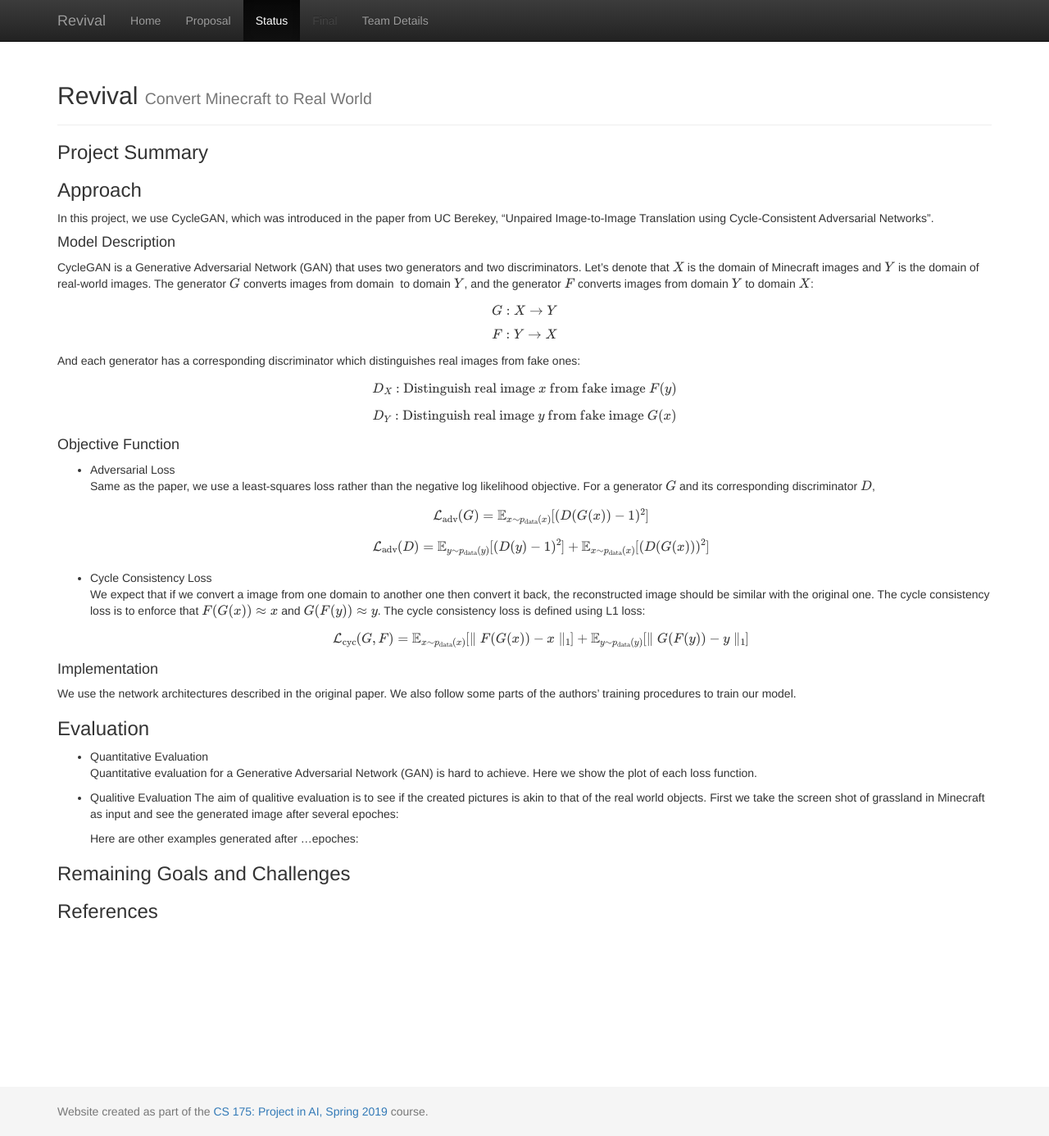
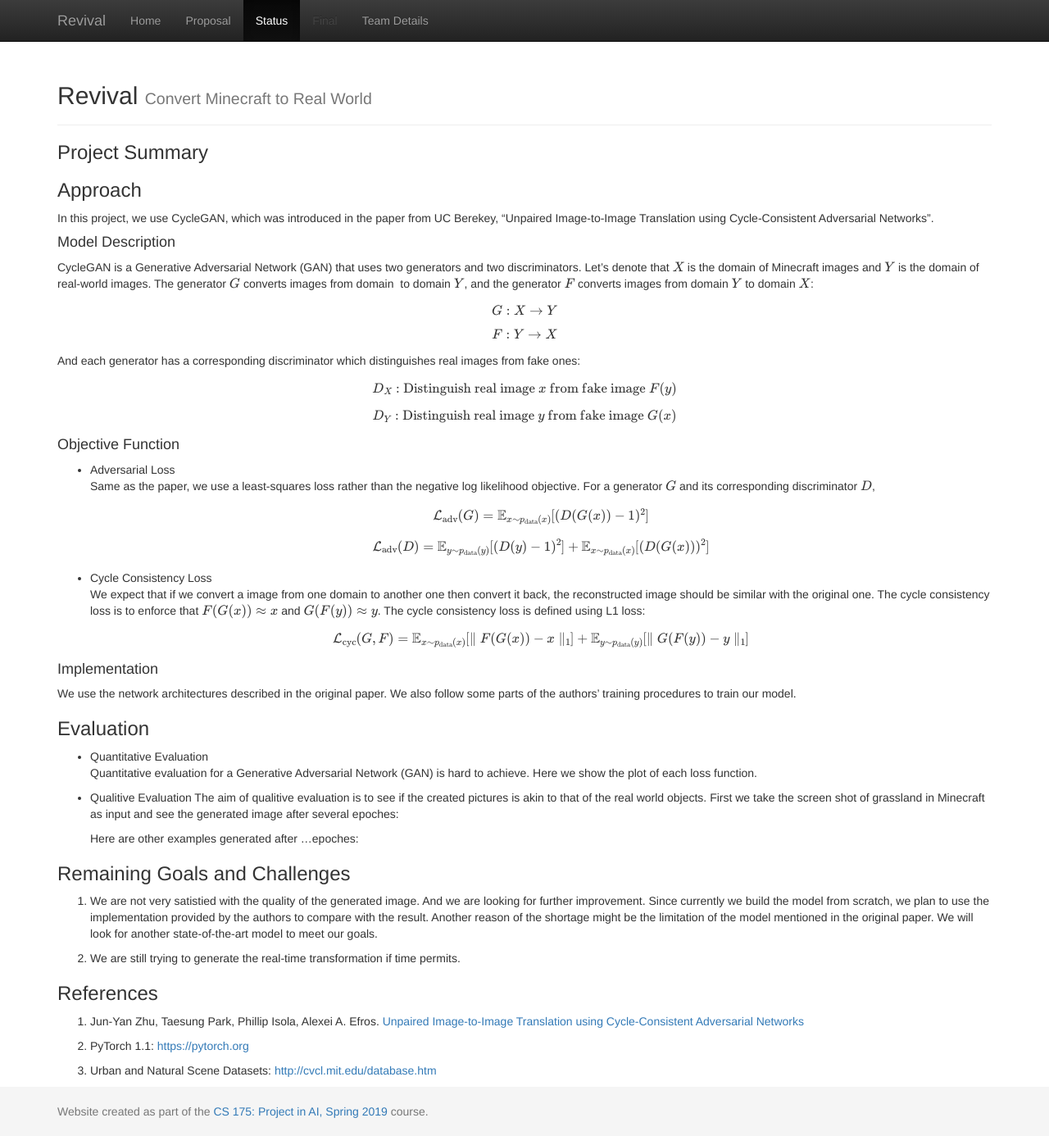
Before and after one commit to sijielu/Revival, a Jekyll site: the page built from docs/status.md, in a window 1280 px wide and 1386 px high. Shown: the whole window at 82% size. Built offline with Jekyll 4.4.1, drawn with Linux system fonts in a browser that asks for light colours; formulas are drawn with MathJax 3.

Commit message:
Update status.md

```diff
--- a/docs/status.md
+++ b/docs/status.md
@@ -52,5 +52,13 @@ We use the network architectures described in the original paper. We also follow
   Here are other examples generated after ...epoches:
 
 ### Remaining Goals and Challenges
+1. We are not very satistied with the quality of the generated image. And we are looking for further improvement. Since currently we build the model from scratch, we plan to use the implementation provided by the authors to compare with the result. Another reason of the shortage might be the limitation of the model mentioned in the original paper. We will look for another state-of-the-art model to meet our goals.
+
+2. We are still trying to generate the real-time transformation if time permits.
 
 ### References
+1. Jun-Yan Zhu, Taesung Park, Phillip Isola, Alexei A. Efros.  [Unpaired Image-to-Image Translation using Cycle-Consistent Adversarial Networks](https://arxiv.org/pdf/1703.10593.pdf)
+
+2. PyTorch 1.1: <https://pytorch.org>
+
+3. Urban and Natural Scene Datasets: <http://cvcl.mit.edu/database.htm>
```
